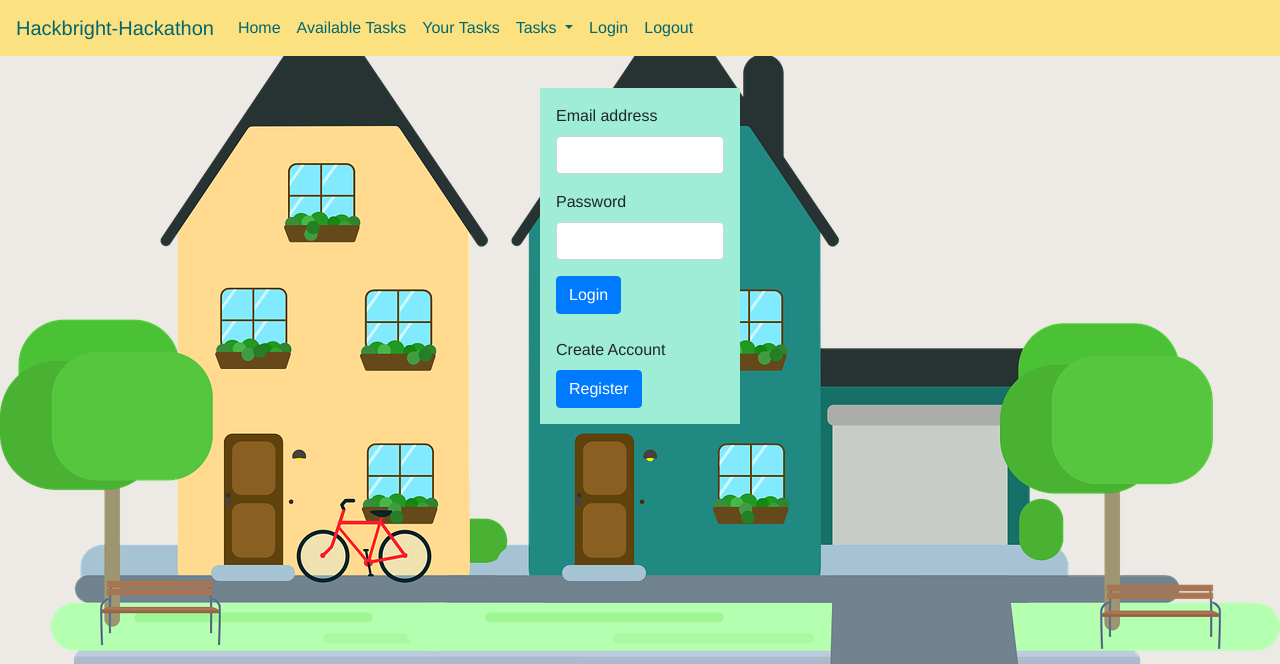
After one commit to Hackbright-Covid-19-Hackathon/hack-covid-19, a Flask app: template templates/index.html in a window 1280 px wide. The commit adds this page. Shown: the top 664 px of the page. Run offline with Flask 2, Linux system fonts and the light colour scheme; the template is opened without the code that fills it, so the values that code supplies are empty; some libraries are stand-ins or nearby versions.

Commit message:
updated templates, debuged server.py

```diff
--- a/server.py
+++ b/server.py
@@ -4,7 +4,7 @@ from jinja2 import StrictUndefined
 from flask import Flask, render_template, request, flash, redirect, session
 from flask_debugtoolbar import DebugToolbarExtension
 from model import connect_to_db, db, User
-# , Relational, Trip, Wishlist
+
 
 
 app = Flask(__name__)
@@ -22,41 +22,13 @@ def check_logged_in():
 def homepage():
     """Show the homepage."""
 
-    # index.html should have form for user to choose if they want
-    # to be asker or volunteer
     return render_template("index.html")
-
-
-@app.route("/", methods=["POST"])
-def choose_user_type():
-    """Send user to their respoective volunteer or asker path."""
-
-    user_type = request.form.get("user_type")
-
-    # This should be volunteer or asker
-    session["user_type"] = user_type
-
-    return redirect("/login")
-
-
-@app.route("/login")
-def show_login_page():
-    """Show page for user to log in."""
-
-    if session.get("user_id") != None:
-        user_id = session["user_id"]
-
-        if session["user_type"] = "asker":
-            return redirect(f"/asker-homepage/{user_id}")
-        elif session["user_type"] = "volunteer":
-            return redirect(f"/volunteer-homepage/{user_id}")
-
-    return render_template("login.html")
 
 
 @app.route("/login", methods=["POST"])
 def login_page():
     """Log in user and return to homepage."""
+
     username = request.form.get("username")
     password = request.form.get("password")
 
@@ -67,11 +39,7 @@ def login_page():
         if user.check_password(password):
             session["user_id"] = user.user_id
             flash("Successfully logged in!")
-
-            if session["user_type"] = "asker":
-                return redirect(f"/asker-homepage/{user_id}")
-            elif session["user_type"] = "volunteer":
-                return redirect(f"/volunteer-homepage/{user_id}")
+            return redirect(f"/user-homepage/{user_id}")
 
         else:
             flash("Incorrect password, please try again.")
@@ -84,12 +52,14 @@ def login_page():
 @app.route("/register")
 def show_registration_page():
     """Show page for use to register for an account."""
+
     return render_template("register.html")
 
 
 @app.route("/register", methods=["POST"])
 def register_user():
     """Create account for user by adding them to database."""
+
     fname = request.form.get("fname")
     lname = request.form.get("lname")
     form_phone = request.form.get("phone")
@@ -109,10 +79,7 @@ def register_user():
         session["user_id"] = new_user.user_id
         flash("Successfully created an account!")
 
-        if session["user_type"] = "asker":
-            return redirect(f"/asker-homepage/{user_id}")
-        elif session["user_type"] = "volunteer":
-            return redirect(f"/volunteer-homepage/{user_id}")
+        return redirect(f"/user/{user_id}")
 
 
     else:
@@ -123,6 +90,7 @@ def register_user():
 @app.route("/logout")
 def logout_user():
     """Log user out of current session."""
+
     if session.get("user_id") != None:
         del session["user_id"]
         flash("Successfully logged out!")
@@ -131,65 +99,40 @@ def logout_user():
         flash("You're not currently logged in!")
         return redirect("/")
 
-@app.route("/asker-homepage"):
+
+@app.route("/user-homepage")
+def show_user_homepage():
+    """ Show user homepage."""
+
+    return render_template("user.html")
+
+@app.route("/asker-homepage")
 def show_asker_homepage():
     """Show homepage for asker."""
-    # Page should show active orders and connect to page to see status
-    # something on page should link to route "/create-order"
-    return render_template("asker-homepage.html")
+
+    return render_template("asker.html")
 
 
-@app.route("/create-order"):
+@app.route("/create")
 def show_order_form():
     """Show order form."""
-    return render_template("order-form.html")
 
-
-@app.route("/create-order", methods=["POST"]):
-def save_order():
-    """Save order from form inputs."""
-    # Not sure how we plan to take info from order form
     return redirect("/asker-homepage")
 
 
-@app.route("/volunteer-homepage"):
+@app.route("/create", methods=["POST"])
+def save_order():
+    """Save order from form inputs."""
+
+    return redirect("/asker-homepage")
+
+
+@app.route("/volunteer-homepage")
 def show_volunteer_homepage():
     """Show homepage for volunteer."""
-    # Page should have volunteer enter their zipcode
-    return render_template("volunteer-homepage.html")
 
+    return render_template("volunteer.html")
 
-@app.route("/volunteer-homepage"):
-def show_volunteer_homepage():
-    """Show homepage for volunteer."""
-    # Page should show active orders they signed up for
-    # Page should link to form for volunteer to enter their zipcode
-    return render_template("volunteer-homepage.html")
-
-
-@app.route("/volunteer-signup")
-def show_volunteer_signup():
-    """Show form for volunteer to enter zipcode"""
-    # Page should have volunteer enter their zipcode
-    return render_template("volunteer-signup.html")
-
-
-# For these routes, not sure how to write since I don't know how
-# Backend team plans to implement these?
-@app.route("/volunteer-signup", methods=["POST"])
-def show_volunteer_options():
-    """Show order options for volunteer to sign up for."""
-    # Page should have a checkbox list of orders volunteers can sign up for
-    return render_template("")
-
-
-""""-volunteer confirmed items (POST)
-      -reveals asker's phone/email
-        - <contact each other>
-               -purchased confirm (POST) -status change
-                       -asker's address reveals (GET, POST) / <contact each other> REMOVED all communication for
-                            -mark order completed
-"""
 
 
 if __name__ == "__main__":
--- a/static/css/site.css
+++ b/static/css/site.css
@@ -0,0 +1,37 @@
+body {
+    background-color: #EDEAE5;
+    background-image: url("../img/img3.png");
+    background-repeat: no-repeat;
+    background-size: cover;
+    font-family: 'Arimo', sans-serif;
+}
+.navbar {
+    background-color: #FCE181;
+    color: #026670;
+}
+
+.navbar-brand, .nav-link {
+    color: #026670;
+}
+
+.nav-link:hover {
+    color: #33AD93;
+}
+
+.dropdown-menu, .dropdown-item {
+    background-color: #FCE181;
+    color: #026670;
+
+}
+
+.dropdown-item:hover {
+    background-color: #FEF9C7;
+    color: #33AD93;
+}
+
+#homepage-box {
+    margin-top: 5rem;
+    background-color: #9FEDD7;
+    margin: 2rem;
+    padding: 1rem;
+}
--- a/templates/base.html
+++ b/templates/base.html
@@ -9,7 +9,11 @@
     <link rel="stylesheet" href="https://stackpath.bootstrapcdn.com/bootstrap/4.4.1/css/bootstrap.min.css" integrity="sha384-Vkoo8x4CGsO3+Hhxv8T/Q5PaXtkKtu6ug5TOeNV6gBiFeWPGFN9MuhOf23Q9Ifjh" crossorigin="anonymous">
 
     <!-- CSS -->
-    <link rel='stylesheet' href='/static/css/site.css'/>
+    <link rel='stylesheet' href='../static/css/site.css'/>
+
+    <!-- Google Font -->
+    <link href="https://fonts.googleapis.com/css2?family=Arimo&display=swap" rel="stylesheet">
+
     {% block header %}{% endblock %}
     <title>{% block title %}{% endblock %}</title>
   </head>
--- /dev/null
+++ b/templates/index.html
@@ -0,0 +1,29 @@
+{% extends 'base.html' %}
+
+{% block title %}Homepage{% endblock %}
+
+{% block content %}
+
+<div id="homepage-box" class="mx-auto" style="width: 200px;">
+    <form action="/login">
+        <div class="form-group">
+            <label for="InputEmail1">Email address</label>
+            <input type="email" class="form-control" id="InputEmail1" aria-describedby="emailHelp">
+        </div>
+        <div class="form-group">
+            <label for="InputPassword">Password</label>
+            <input type="password" class="form-control" id="InputPassword">
+        </div>
+        <button type="submit" class="btn btn-primary">Login</button>
+    </form>
+    <br>
+    <form action="/register">
+        <label for="InputRegisteration">Create Account</label>
+        <br>
+        <button type="submit" class="btn btn-primary">Register</button>
+    </form>
+</div>
+
+
+
+{% endblock %}
--- a/templates/navbar.html
+++ b/templates/navbar.html
@@ -1,4 +1,4 @@
-<nav class="navbar navbar-expand-lg navbar-light bg-light">
+<nav class="navbar navbar-expand-lg">
   <a class="navbar-brand" href="#">Hackbright-Hackathon</a>
   <button class="navbar-toggler" type="button" data-toggle="collapse" data-target="#navbarNavDropdown" aria-controls="navbarNavDropdown" aria-expanded="false" aria-label="Toggle navigation">
     <span class="navbar-toggler-icon"></span>
```
Also changed, not shown: static/img/img2.png (added), static/img/img3.png (added), templates/user.html (added), 1 other file.
